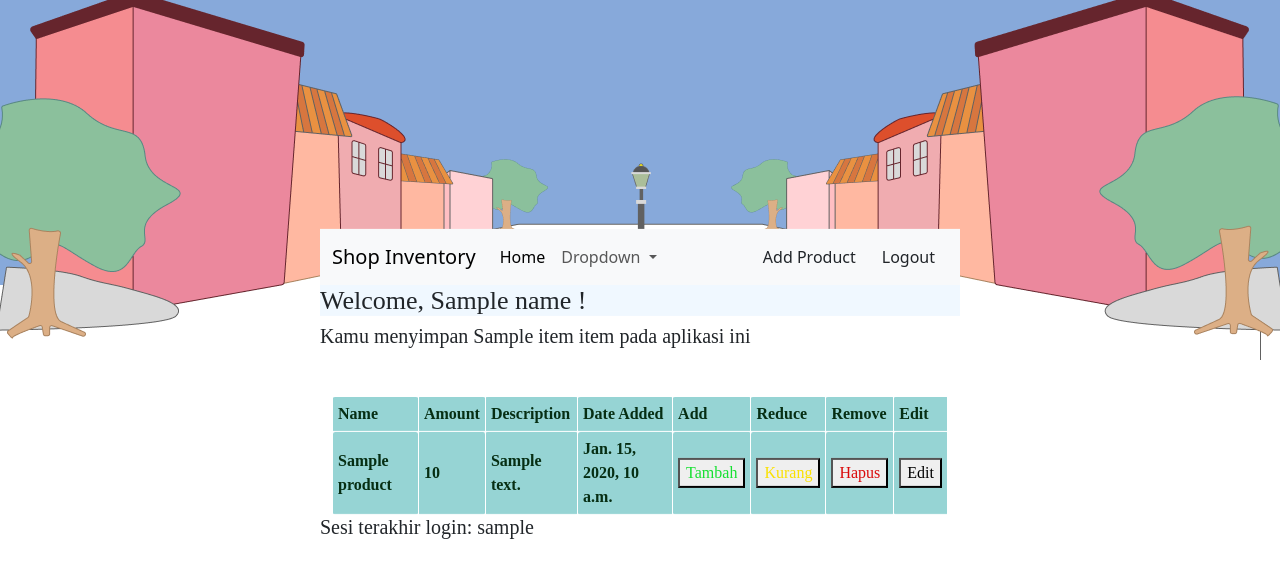
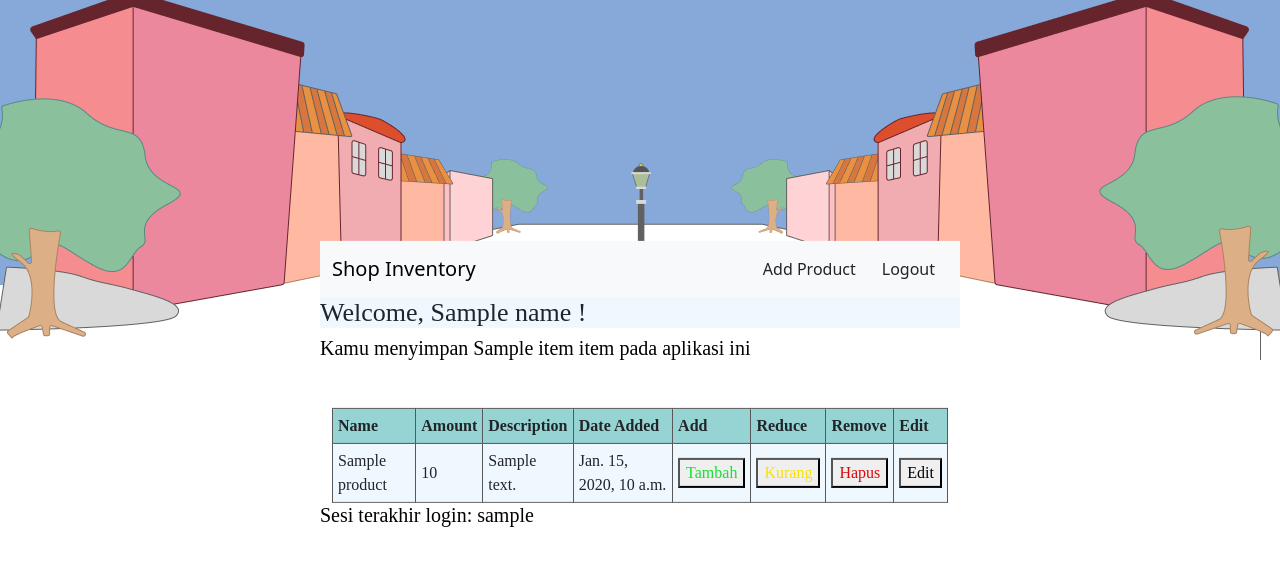
Before and after one commit to anishaputriq/shop-inventory, a Django app: template main/templates/main.html in a window 1280 px wide. Shown: the top 578 px of the page. Run offline with Django 4.2, Linux system fonts and the light colour scheme; the template is opened without the code that fills it: most values are stand-ins (such as "Sample title", 1, 10 or a date in 2020).

Commit message:
feat: jawab pertanyaan readme

```diff
--- a/main/templates/main.html
+++ b/main/templates/main.html
@@ -27,6 +27,8 @@
     h5 {
         font-size: 20px;
         font-family: 'Baskerville Regular', Baskerville;
+        color: rgb(0, 0, 0);
+        background-color: #ffffff;
     }
     th {
         font-size: 16px;
@@ -36,7 +38,7 @@
     }
     table, th, td {
         border-radius: 3%;
-        border: 1px solid white;
+        border: 1px solid rgb(88, 88, 88);
         border-collapse: collapse;
         padding: 5px;
         align-items: center;
@@ -57,12 +59,10 @@
         background: #0C1431;
     }
 
-    tbody tr:last-child {
-        color: rgb(6, 46, 19);
-        background-color: aliceblue; /* Warna latar belakang untuk baris terakhir */
-        font-weight: bold; /* Atur teks menjadi tebal jika diinginkan */
+
+    .custom-row.last-row td {
+        background-color: aliceblue;
     }
-
 
 </style>
 
@@ -74,20 +74,7 @@
       </button>
       <div class="collapse navbar-collapse" id="navbarSupportedContent">
         <ul class="navbar-nav me-auto mb-2 mb-lg-0">
-          <li class="nav-item">
-            <a class="nav-link active" aria-current="page" href="#">Home</a>
-          </li>
-          <li class="nav-item dropdown">
-            <a class="nav-link dropdown-toggle" href="#" role="button" data-bs-toggle="dropdown" aria-expanded="false">
-              Dropdown
-            </a>
-            <ul class="dropdown-menu">
-              <li><a class="dropdown-item" href="#">Action</a></li>
-              <li><a class="dropdown-item" href="#">Another action</a></li>
-              <li><hr class="dropdown-divider"></li>
-              <li><a class="dropdown-item" href="#">Something else here</a></li>
-            </ul>
-          </li>
+
         </ul>
         <a href="{% url 'main:create_product' %}">
             <tr>
@@ -110,7 +97,7 @@
     <h5>Kamu menyimpan {{item}} item pada aplikasi ini</h5>
 <div class="container mt-5">
     <table>
-        <h5>
+        <tr>
             <th>Name</th>
             <th>Amount</th>
             <th>Description</th>
@@ -119,12 +106,12 @@
             <th>Reduce</th>
             <th>Remove</th>
             <th>Edit</th>
-        </h5>
+        </tr>
 
         {% comment %} Berikut cara memperlihatkan data produk di bawah baris ini {% endcomment %}
             <tbody>
                 {% for product in products %}
-            <tr class = "add-colortext">
+                <tr class="custom-row{% if forloop.last %} last-row{% endif %}">
                     <td>{{product.name}}</td>
                     <td>{{product.amount}}</td>
                     <td>{{product.description}}</td>
```
Also changed, not shown: README.md. Lines whose indentation alone changed are shown as unchanged.
